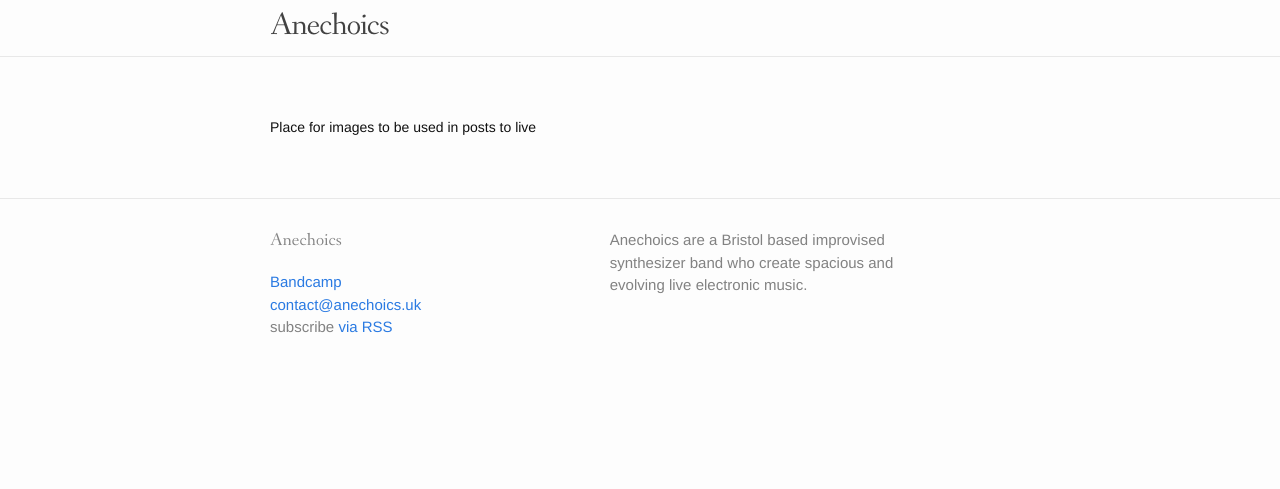
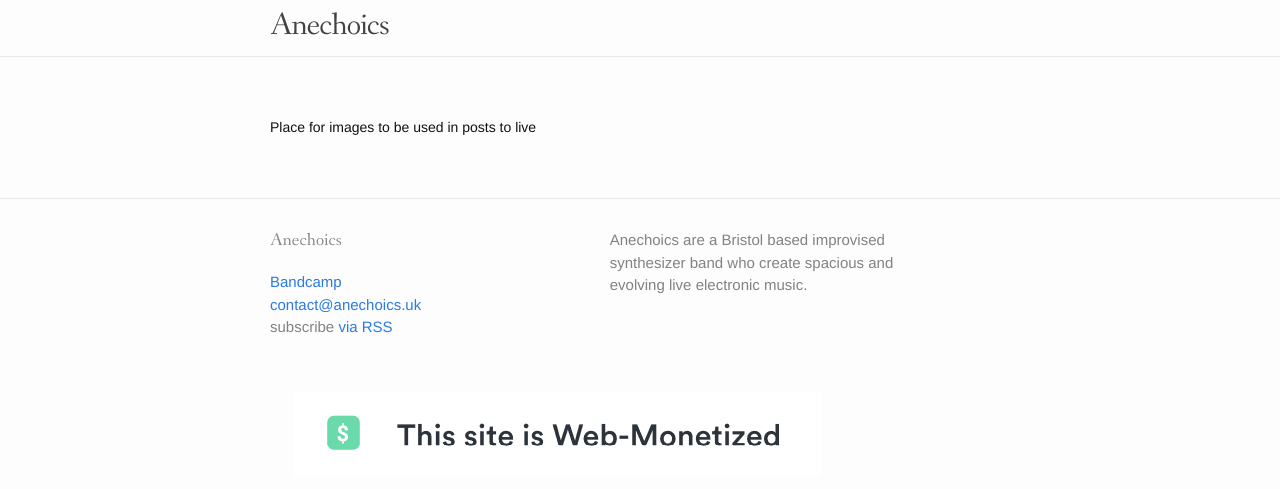
Before and after one commit to anechoics/anechoics.github.io, a Jekyll site: the page built from assets/images/readme.md, in a window 1280 px wide. Shown: the top 489 px of the page. Built offline with Jekyll 4.4.1, drawn with Linux system fonts in a browser that asks for light colours; some web fonts are replaced; our own code applies the rules of GitHub Pages for plain Markdown files.

Commit message:
Update footer.html

```diff
--- a/_includes/footer.html
+++ b/_includes/footer.html
@@ -20,6 +20,12 @@
       </div>
     </div>
 
+    <div class="footer-col-wrapper">
+      <div class="footer-col footer-col-6">
+        <center><img src="/assets/images/webmon.png" alt="This site is Web Monetised"/></center>
+      </div>
+    </div>
+
   </div>
 
 </footer>
```
